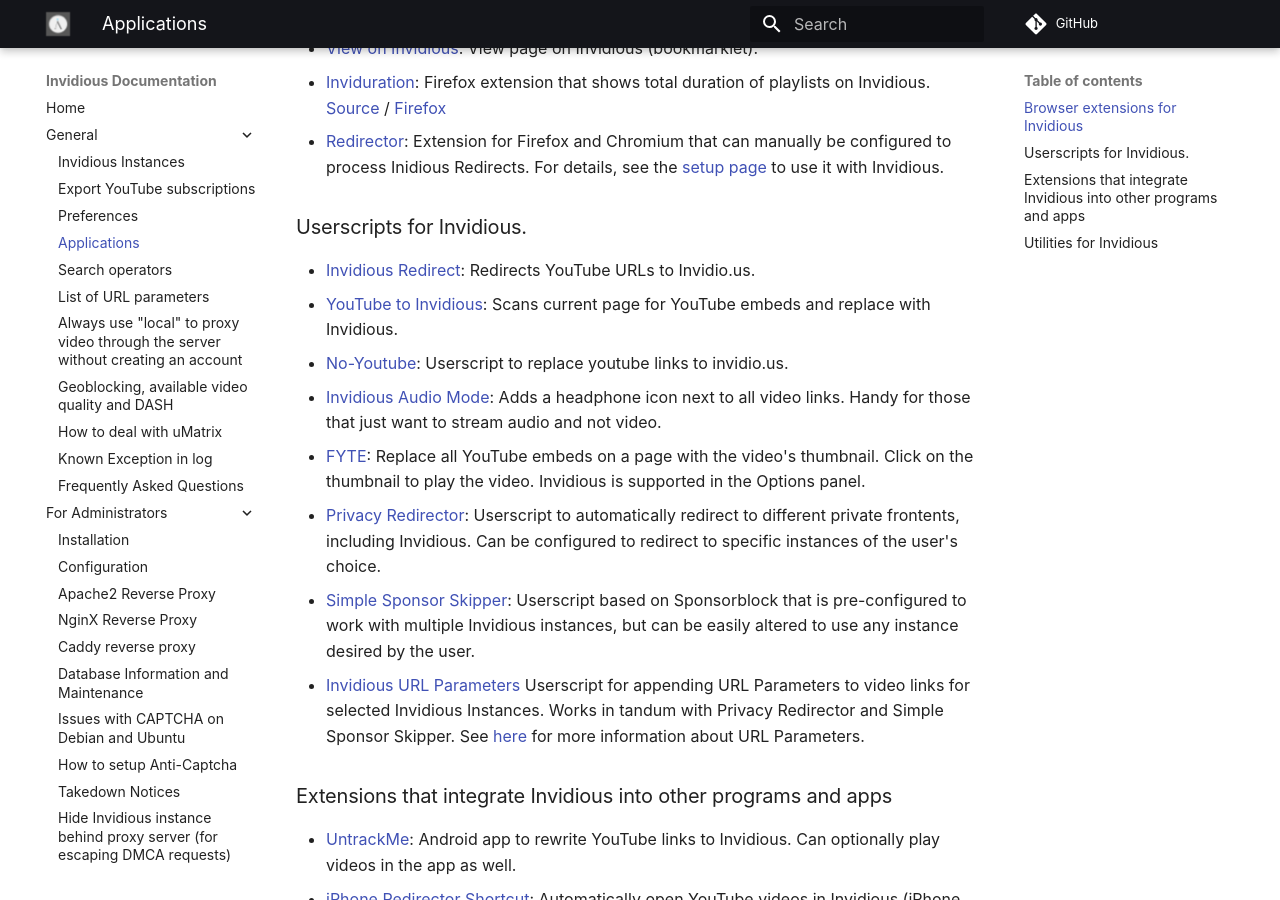
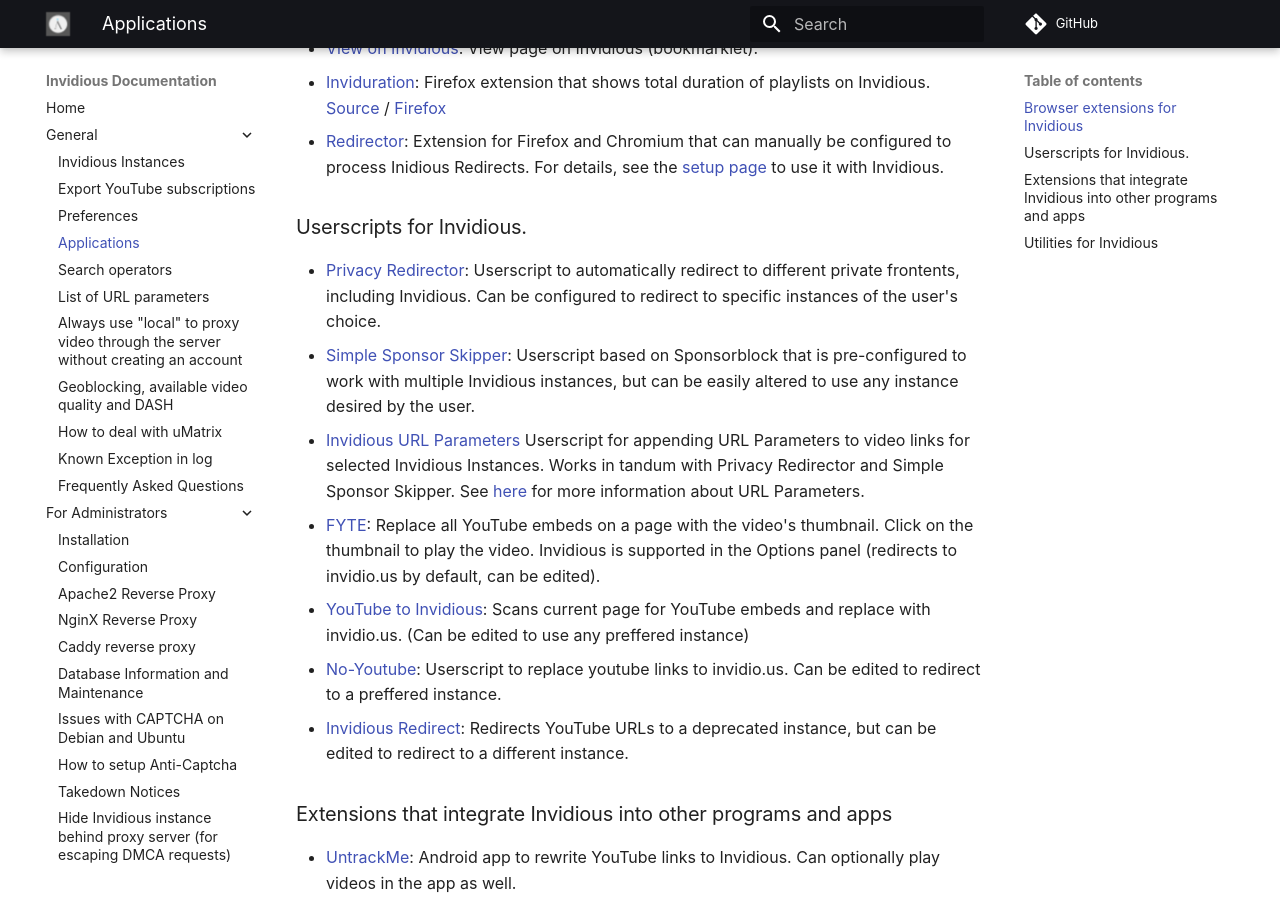
Before and after one commit to iv-org/documentation, an MkDocs documentation site: the page built from docs/applications.md, in a window 1280 px wide and 900 px high, scrolled down 570 px. Built offline with MkDocs 1.6.1 and Material for MkDocs 9.7.7, drawn with Linux system fonts in a browser that asks for light colours; comment, search, counter and statistics services are not loaded.

Commit message:
Rearranged some userscripts, removed outdated "Audio Mode" userscript, added additional details.
Userscripts that haven't been updated since the deprecation of the invidio.us domain have been moved to the bottom, with a note that they can be edited. "Invidious Audio Mode" userscript was removed as it's functionality is baked into Invidious now. Priority is given to userscripts updated as recently as 2023, with support for multiple different instances by default.

```diff
--- a/docs/applications.md
+++ b/docs/applications.md
@@ -12,14 +12,13 @@
 - [Redirector](https://github.com/einaregilsson/Redirector): Extension for Firefox and Chromium that can manually be configured to process Inidious Redirects. For details, see the [setup page](./redirector-setup.md) to use it with Invidious.
 
 ### Userscripts for Invidious.
-- [Invidious Redirect](https://greasyfork.org/en/scripts/370461-invidious-redirect): Redirects YouTube URLs to Invidio.us.
-- [YouTube to Invidious](https://greasyfork.org/en/scripts/375264-youtube-to-invidious): Scans current page for YouTube embeds and replace with Invidious.
-- [No-Youtube](https://github.com/mperez01/no-youtube): Userscript to replace youtube links to invidio.us.
-- [Invidious Audio Mode](https://greasyfork.org/en/scripts/397700-invidious-audio-mode): Adds a headphone icon next to all video links. Handy for those that just want to stream audio and not video.
-- [FYTE](https://greasyfork.org/en/scripts/9252-fyte-fast-youtube-embedded-player): Replace all YouTube embeds on a page with the video's thumbnail. Click on the thumbnail to play the video. Invidious is supported in the Options panel.
 - [Privacy Redirector](https://github.com/dybdeskarphet/privacy-redirector): Userscript to automatically redirect to different private frontents, including Invidious. Can be configured to redirect to specific instances of the user's choice.
 - [Simple Sponsor Skipper](https://codeberg.org/mthsk/userscripts/src/branch/master/simple-sponsor-skipper): Userscript based on Sponsorblock that is pre-configured to work with multiple Invidious instances, but can be easily altered to use any instance desired by the user.
 - [Invidious URL Parameters](https://github.com/MintMain21/Invidious-URL-Parameters-Userscript) Userscript for appending URL Parameters to video links for selected Invidious Instances. Works in tandum with Privacy Redirector and Simple Sponsor Skipper. See [here](https://docs.invidious.io/url-parameters/) for more information about URL Parameters.
+- [FYTE](https://greasyfork.org/en/scripts/9252-fyte-fast-youtube-embedded-player): Replace all YouTube embeds on a page with the video's thumbnail. Click on the thumbnail to play the video. Invidious is supported in the Options panel (redirects to invidio.us by default, can be edited).
+- [YouTube to Invidious](https://greasyfork.org/en/scripts/375264-youtube-to-invidious): Scans current page for YouTube embeds and replace with invidio.us. (Can be edited to use any preffered instance)
+- [No-Youtube](https://github.com/mperez01/no-youtube): Userscript to replace youtube links to invidio.us. Can be edited to redirect to a preffered instance.
+- [Invidious Redirect](https://greasyfork.org/en/scripts/370461-invidious-redirect): Redirects YouTube URLs to a deprecated instance, but can be edited to redirect to a different instance.
 
 ### Extensions that integrate Invidious into other programs and apps
 - [UntrackMe](https://f-droid.org/en/packages/app.fedilab.nitterizeme): Android app to rewrite YouTube links to Invidious. Can optionally play videos in the app as well.
```
